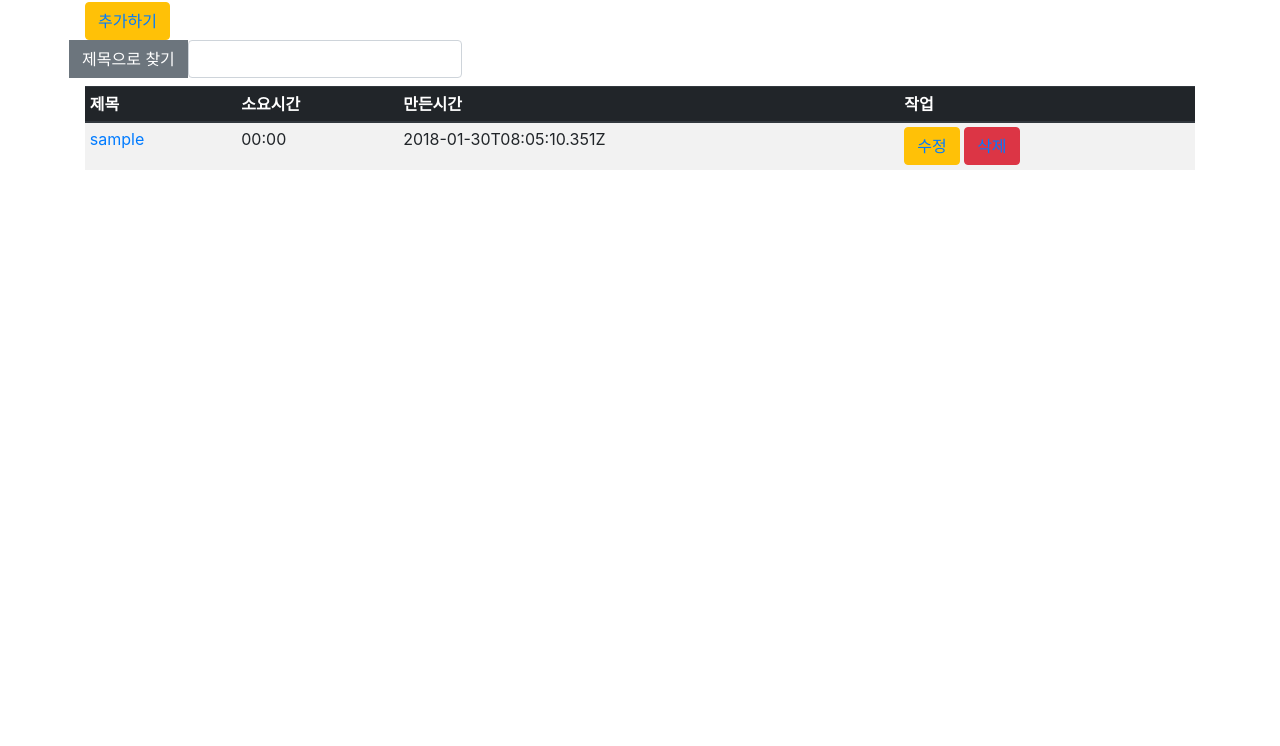
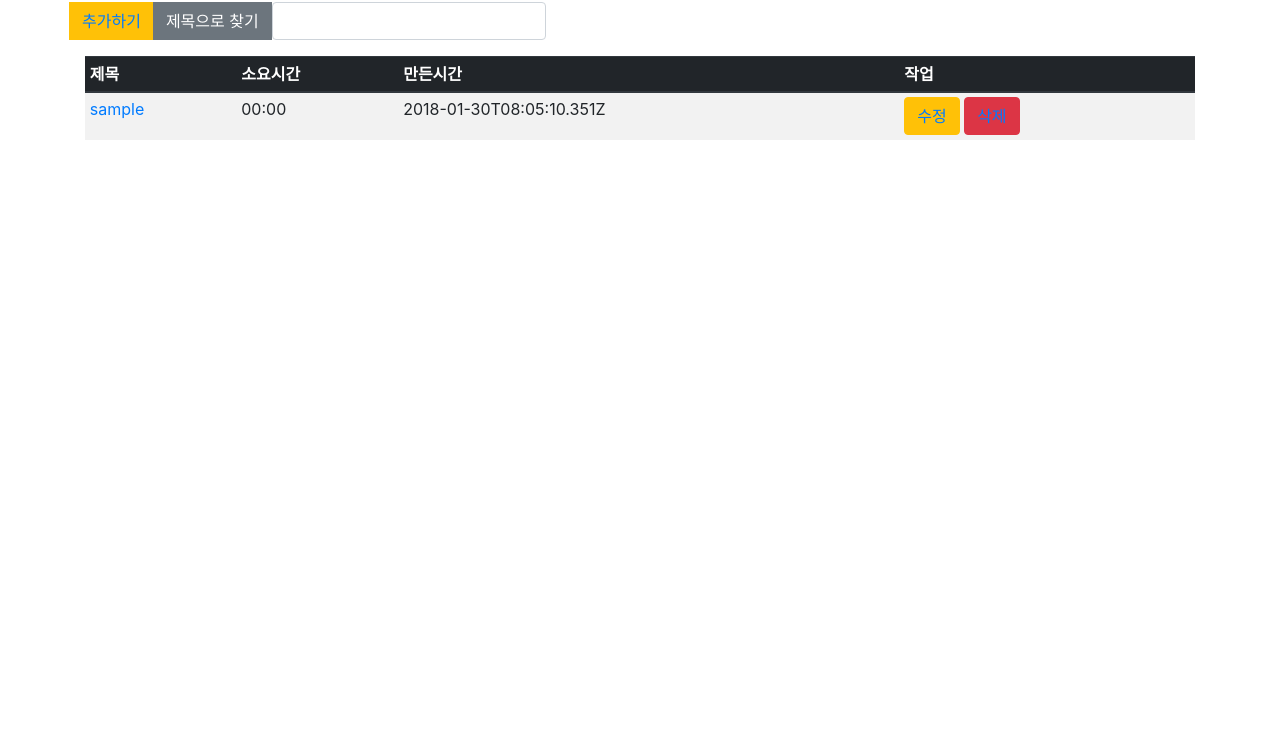
Before and after one commit to inggilove/s2text-nodejs, a website: page my-app/static/s2text.html in a window 1280 px wide. Shown: the part 54-800 px from the top of the page. Drawn offline with nearby package versions, Linux system fonts and the light colour scheme.

Commit message:
Update s2text.html

```diff
--- a/my-app/static/s2text.html
+++ b/my-app/static/s2text.html
@@ -38,13 +38,14 @@
 </template>
 
 <template id="product-list"><div>
-  <div class="actions">
-    <a class="btn btn-warning" >
+
+  <div class="filters row">
+    <div class="input-group mb-3">
+	<div class="input-group-append">
+    	  <a class="btn btn-warning" >
 	    <router-link :to="{name: 'product-add'}"> 추가하기 </router-link>
-    </a>
-  </div>
-  <div class="filters row">
-    <div class="input-group mb-2">
+    	  </a>
+	</div>
 	<div class="input-group-append">
 	<button class="btn btn-secondary" type="button">제목으로 찾기</button>
 	<input type="text" class="form-control" placeholder="" v-model="searchKey" id="sarch-element" required >
```
